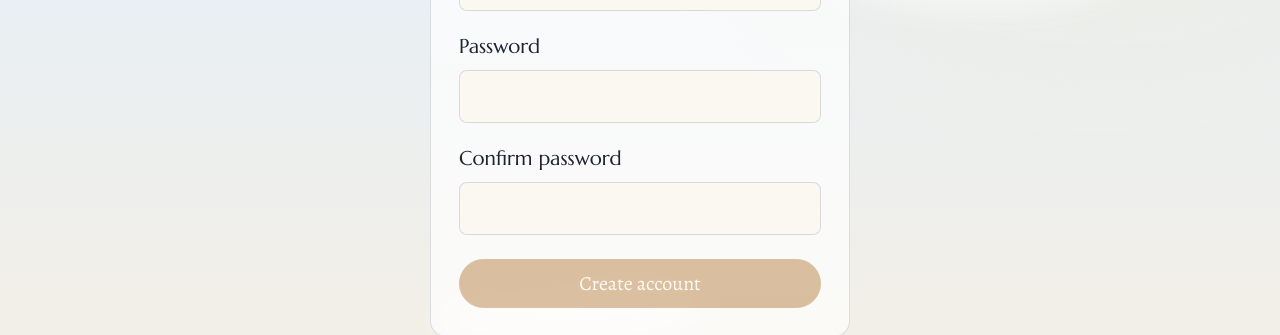
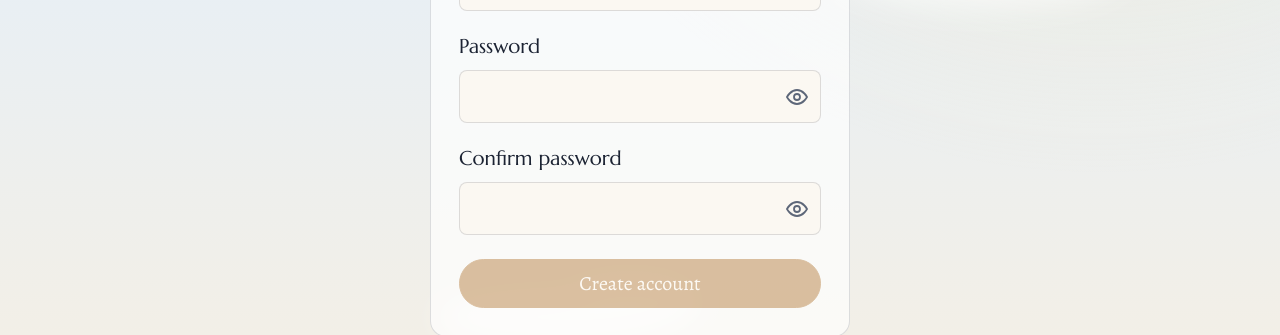
Before and after one commit to mjuliana98g/wanderstair, an Angular app: page /create-account in a window 1280 px wide. Shown: the part 443-778 px from the top of the page. Built offline with nearby package versions, Linux system fonts and the light colour scheme; no server answers.

Commit message:
feat: add a button to show the password

```diff
--- a/src/app/pages/create-account/create-account.html
+++ b/src/app/pages/create-account/create-account.html
@@ -14,6 +14,7 @@
     @if (form.controls.name.hasError('maxlength')) {
       <p role="alert">Use at most 30 characters.</p>
     }
+
     <label for="email">Email</label>
     <input id="email" type="email" formControlName="email" autocomplete="email" placeholder="name@example.com">
     @if (form.controls.email.touched && form.controls.email.hasError('required')) {
@@ -22,22 +23,47 @@
     @if (form.controls.email.touched && form.controls.email.hasError('email')) {
       <p role="alert">Enter a valid email.</p>
     }
+
     <label for="password">Password</label>
-        <input id="password" type="password" formControlName="password" autocomplete="new-password">
+    <div class="password">
+      <input id="password" [type]="showPassword() ? 'text' : 'password'" formControlName="password" autocomplete="new-password">
+      <button type="button" (click)="togglePassword()" [attr.aria-label]="showPassword() ? 'Hide password' : 'Show password'" [attr.aria-pressed]="showPassword()">
+        <svg viewBox="0 0 24 24" aria-hidden="true">
+          <path d="M2 12s3.6-7 10-7 10 7 10 7-3.6 7-10 7S2 12 2 12z" />
+          <circle cx="12" cy="12" r="3" />
+          @if (showPassword()) {
+            <line x1="3" y1="3" x2="21" y2="21" />
+          }
+        </svg>
+      </button>
+    </div>
     @if (form.controls.password.touched && form.controls.password.hasError('required')) {
       <p role="alert">Enter a password.</p>
     }
     @if (form.controls.password.touched && form.controls.password.hasError('minlength')) {
       <p role="alert">Use at least 6 characters.</p>
     }
+
     <label for="confirm-password">Confirm password</label>
-        <input id="confirm-password" type="password" formControlName="confirmPassword" autocomplete="new-password">
+    <div class="password">
+      <input id="confirm-password" [type]="showConfirmPassword() ? 'text' : 'password'" formControlName="confirmPassword" autocomplete="new-password">
+      <button type="button" (click)="toggleConfirmPassword()" [attr.aria-label]="showConfirmPassword() ? 'Hide password' : 'Show password'" [attr.aria-pressed]="showConfirmPassword()">
+        <svg viewBox="0 0 24 24" aria-hidden="true">
+          <path d="M2 12s3.6-7 10-7 10 7 10 7-3.6 7-10 7S2 12 2 12z" />
+          <circle cx="12" cy="12" r="3" />
+          @if (showConfirmPassword()) {
+            <line x1="3" y1="3" x2="21" y2="21" />
+          }
+        </svg>
+      </button>
+    </div>
     @if (form.controls.confirmPassword.touched && form.controls.confirmPassword.hasError('required')) {
       <p role="alert">Repeat your password.</p>
     }
     @if (form.controls.confirmPassword.touched && form.hasError('passwordsDiffer')) {
       <p role="alert">The passwords are not the same.</p>
     }
+
     @if (error()) {
       <p role="alert">{{ error() }}</p>
     }
--- a/src/app/pages/create-account/create-account.ts
+++ b/src/app/pages/create-account/create-account.ts
@@ -30,6 +30,17 @@ export class CreateAccount {
   sending = signal(false);
   error = signal('');
 
+  showPassword = signal(false);
+  showConfirmPassword = signal(false);
+
+  togglePassword(): void {
+    this.showPassword.update((shown) => !shown);
+  }
+
+  toggleConfirmPassword(): void {
+    this.showConfirmPassword.update((shown) => !shown);
+  }
+
   form = new FormGroup({
     name: new FormControl('', { nonNullable: true, validators: [Validators.required, Validators.pattern(/\S/), Validators.maxLength(30)] }), email: new FormControl('', { nonNullable: true, validators: [Validators.required, Validators.email] }),
     password: new FormControl('', { nonNullable: true, validators: [Validators.required, Validators.minLength(6)] }),
--- a/src/app/pages/sign-in/sign-in.html
+++ b/src/app/pages/sign-in/sign-in.html
@@ -13,7 +13,18 @@
     }
 
     <label for="password">Password</label>
-    <input id="password" type="password" formControlName="password" autocomplete="current-password">
+    <div class="password">
+      <input id="password" [type]="showPassword() ? 'text' : 'password'" formControlName="password" autocomplete="current-password">
+      <button type="button" (click)="togglePassword()" [attr.aria-label]="showPassword() ? 'Hide password' : 'Show password'" [attr.aria-pressed]="showPassword()">
+        <svg viewBox="0 0 24 24" aria-hidden="true">
+          <path d="M2 12s3.6-7 10-7 10 7 10 7-3.6 7-10 7S2 12 2 12z" />
+          <circle cx="12" cy="12" r="3" />
+          @if (showPassword()) {
+            <line x1="3" y1="3" x2="21" y2="21" />
+          }
+        </svg>
+      </button>
+    </div>
     @if (form.controls.password.touched && form.controls.password.hasError('required')) {
       <p role="alert">Enter your password.</p>
     }
--- a/src/app/pages/sign-in/sign-in.ts
+++ b/src/app/pages/sign-in/sign-in.ts
@@ -23,6 +23,11 @@ export class SignIn {
   sending = signal(false);
   error = signal('');
 
+  showPassword = signal(false);
+  togglePassword(): void {
+    this.showPassword.update((shown) => !shown);
+  }
+
   signIn(): void {
     if (this.form.invalid) return;
     const { email, password } = this.form.getRawValue();
--- a/src/styles.css
+++ b/src/styles.css
@@ -469,6 +469,37 @@ label {
   margin-top: 16px;
 }
 
+.password {
+  position: relative;
+}
+
+.password input {
+  padding-right: 52px;
+}
+
+.password button {
+  position: absolute;
+  top: 50%;
+  right: 4px;
+  transform: translateY(-50%);
+  width: 40px;
+  min-height: 0;
+  height: 40px;
+  padding: 8px;
+  border: none;
+  border-radius: 50%;
+  color: var(--ink-soft);
+}
+
+.password svg {
+  width: 100%;
+  height: 100%;
+  fill: none;
+  stroke: currentColor;
+  stroke-width: 1.8;
+  stroke-linecap: round;
+}
+
 /* --------------------------------------------------
    SMALL SCREENS AND MOTION
    -------------------------------------------------- */
```
Lines whose indentation alone changed are shown as unchanged.
